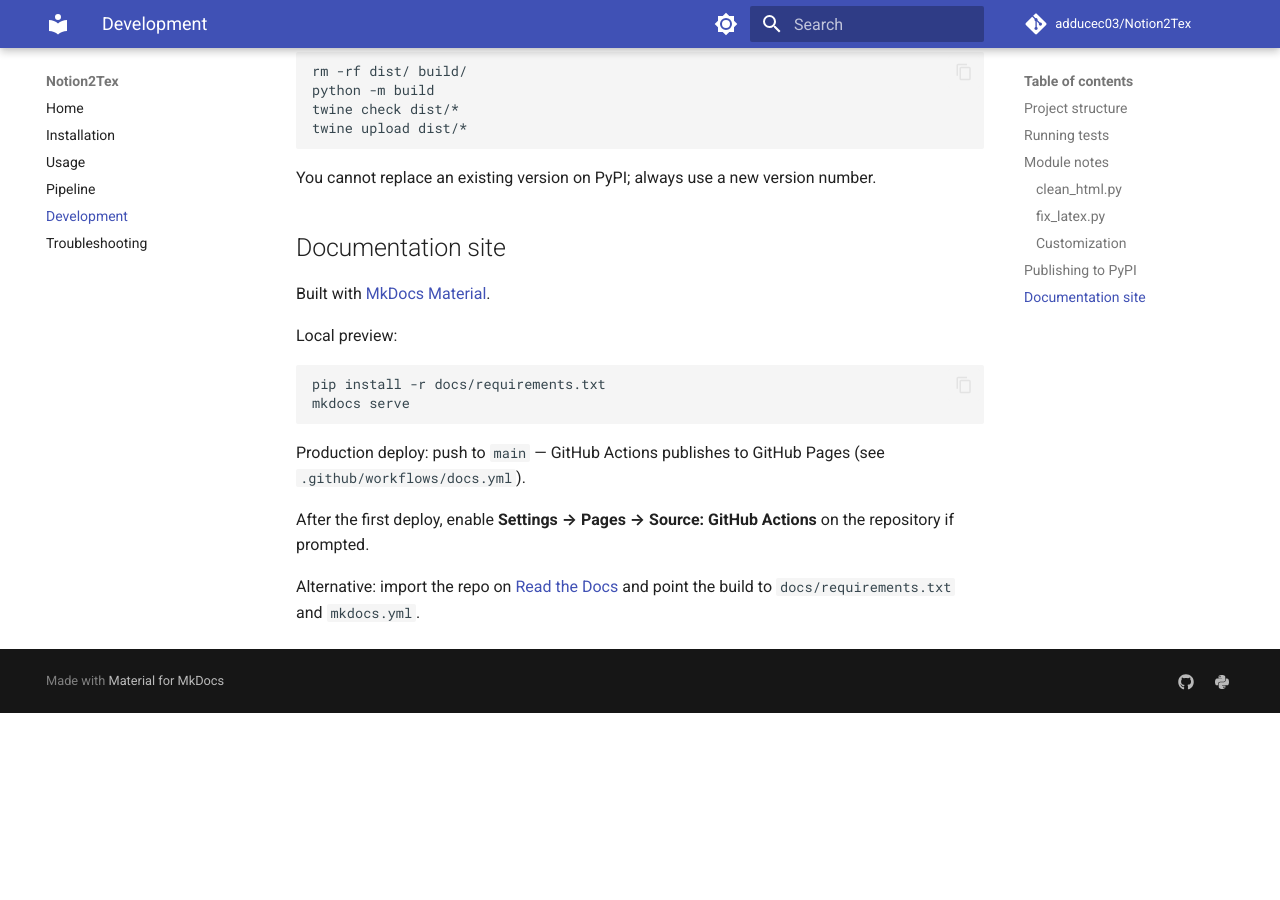
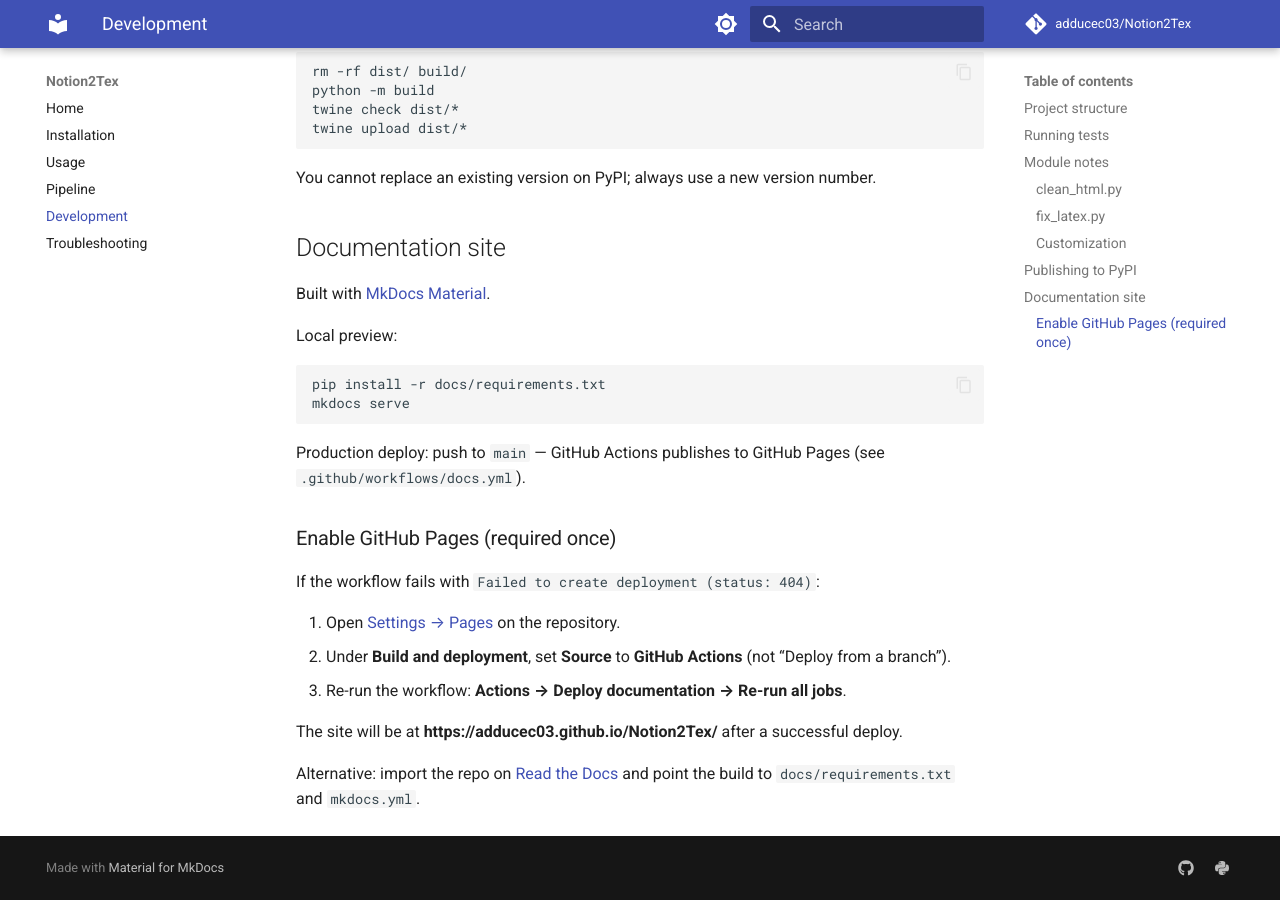
Before and after one commit to adducec03/Notion2Tex, an MkDocs documentation site: the page built from docs/development.md, in a window 1280 px wide and 900 px high, scrolled down 1631 px. Built offline with MkDocs 1.6.1 and Material for MkDocs 9.7.7, drawn with Linux system fonts in a browser that asks for light colours; comment, search, counter and statistics services are not loaded; before the commit the page ends 2344 px from its top, so only the background shows below that.

Commit message:
Update workflow

```diff
--- a/docs/development.md
+++ b/docs/development.md
@@ -86,6 +86,14 @@
 
 Production deploy: push to `main` — GitHub Actions publishes to GitHub Pages (see `.github/workflows/docs.yml`).
 
-After the first deploy, enable **Settings → Pages → Source: GitHub Actions** on the repository if prompted.
+### Enable GitHub Pages (required once)
+
+If the workflow fails with `Failed to create deployment (status: 404)`:
+
+1. Open [Settings → Pages](https://github.com/adducec03/Notion2Tex/settings/pages) on the repository.
+2. Under **Build and deployment**, set **Source** to **GitHub Actions** (not “Deploy from a branch”).
+3. Re-run the workflow: **Actions → Deploy documentation → Re-run all jobs**.
+
+The site will be at **https://adducec03.github.io/Notion2Tex/** after a successful deploy.
 
 Alternative: import the repo on [Read the Docs](https://readthedocs.org/) and point the build to `docs/requirements.txt` and `mkdocs.yml`.
```
Also changed, not shown: README.md (+3 -2 lines), 1 other file.
